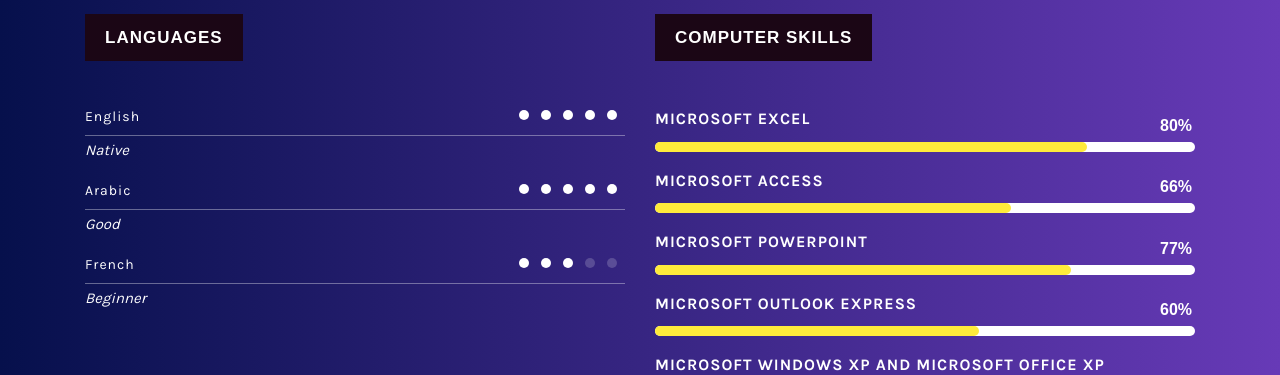
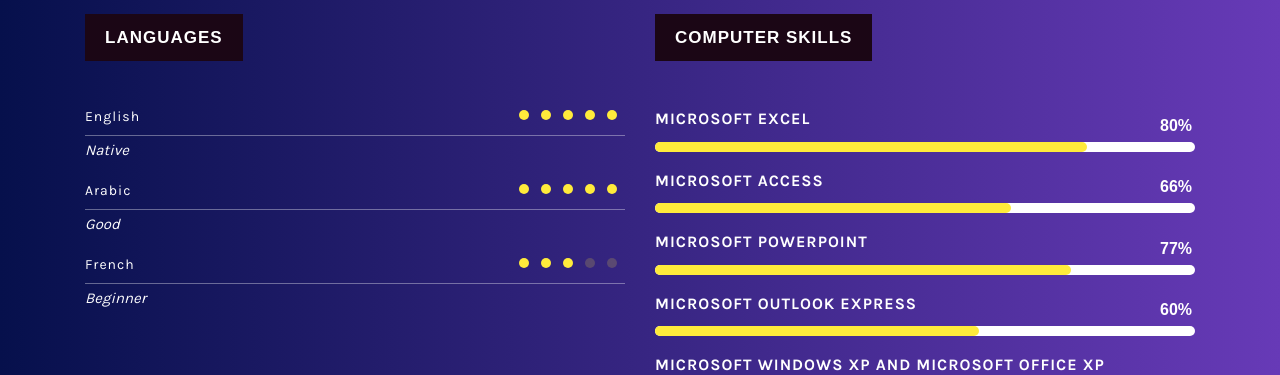
Before and after one commit to om-theme4all/om-theme4all.github.io, a PHP site: page /about.html in a window 1280 px wide. Shown: the part 1783-2158 px from the top of the page. Run offline with PHP 8.4, Linux system fonts and the light colour scheme.

Commit message:
Update style.css

```diff
--- a/css/style.css
+++ b/css/style.css
@@ -556,7 +556,7 @@
 }
 
 .skill div span {
-    background-color: #ffffff;
+    background-color: #ffeb3b;
 }
 
 .skill > span {
```
